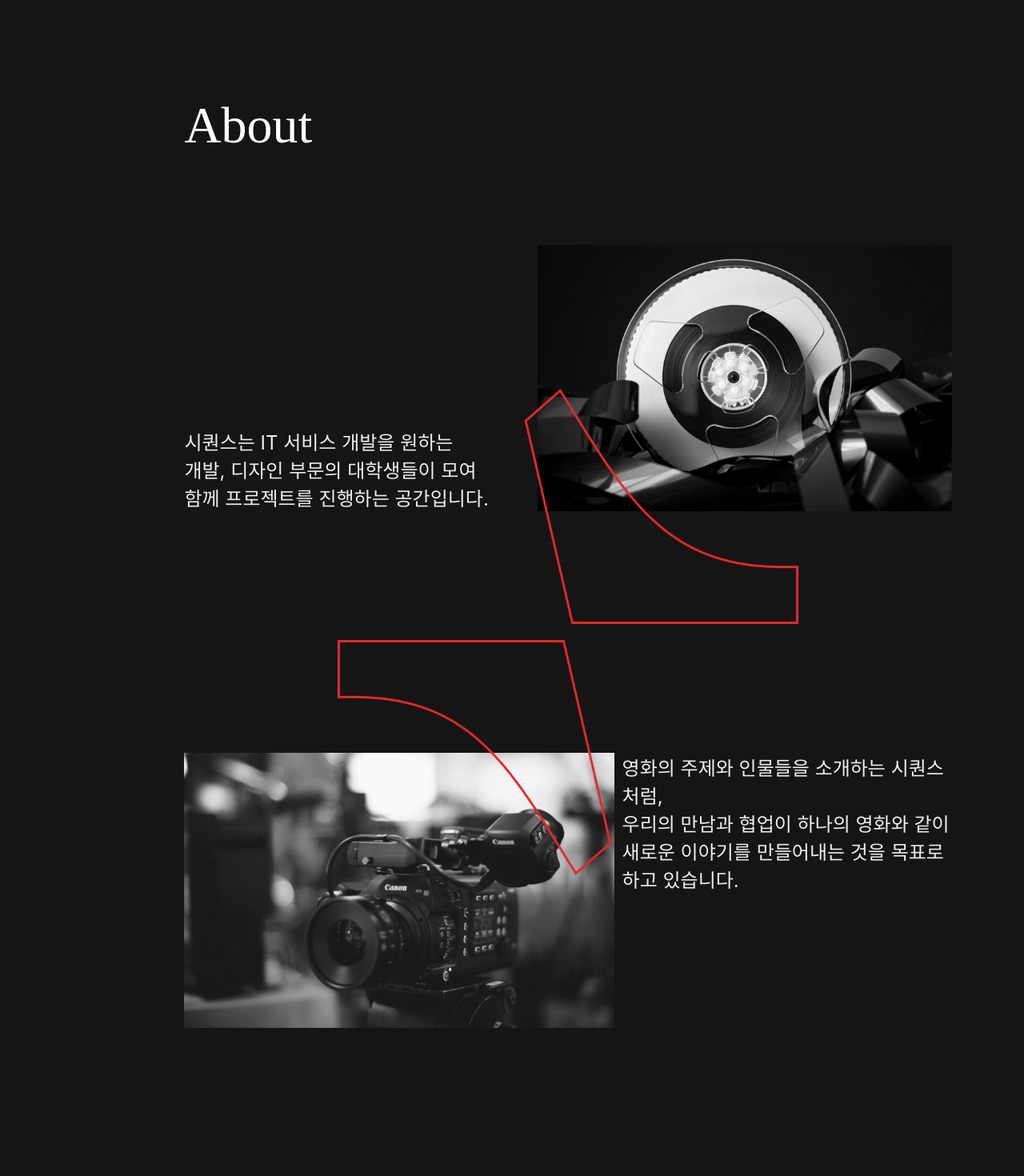
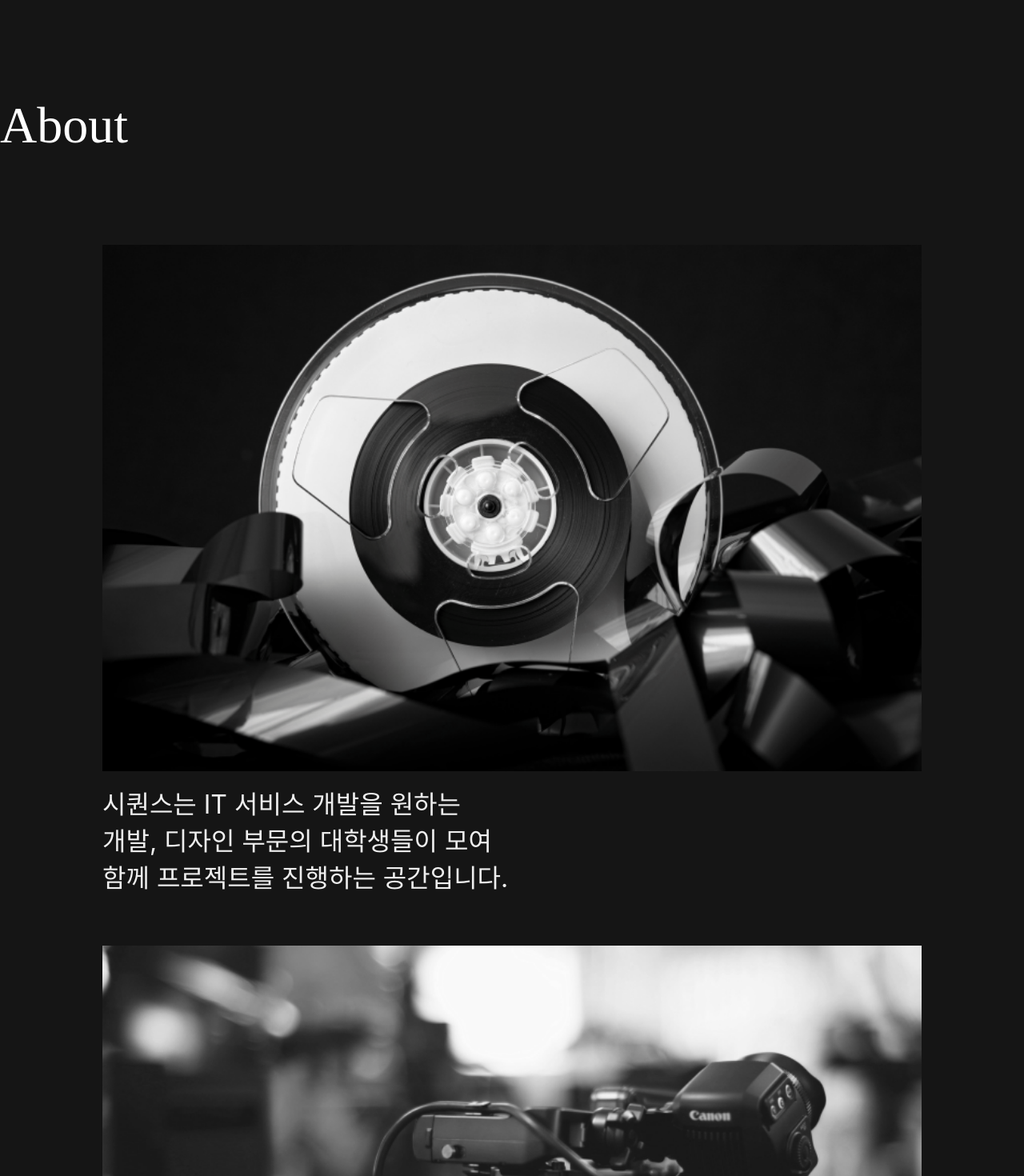
Before and after one commit to Sequence-Front/sequence, a React (Create React App) app: page / in a window 1280 px wide. Shown: the part 2340-3810 px from the top of the page at 80% size. Built offline with nearby package versions, Linux system fonts and the light colour scheme.

Commit message:
모르겠다

```diff
--- a/src/main/page/About.tsx
+++ b/src/main/page/About.tsx
@@ -13,6 +13,12 @@ const Container = styled.div`
   margin-left : 18%;
   margin-right: 7%;
   flex-direction: column;
+
+  @media (max-width: 1290px) {
+    width: calc(100%);
+    margin-left: 0;
+    margin-right: 0;
+  }
 `
 
 const About1Container = styled.div`
@@ -20,20 +26,41 @@ const About1Container = styled.div`
   margin-top: 7rem;
   position: relative;
   flex-direction: row;
+  justify-content: space-between;
   z-index: 0;
+
+  @media (max-width: 1290px) {
+    flex-direction: column;
+  }
 `
 
 const About1Img = styled.img`
   display : flex;
   width: 54%;
+
+  @media (max-width: 1290px) {
+    margin-bottom: 2rem;
+    order: 1;
+    width: 80%;
+    margin: 0 auto;
+  }
 `
 
 const About1Content = styled.div`
   display : flex;
-  width : 46%;
+  width : 46%;//46
   color : #EEEEEE;
   font-size : clamp(1.5rem, 1.5vw, 3rem);
   align-items: flex-end;
+
+  @media (max-width: 1290px) {
+    order: 2;
+    width: 80%;
+    font-size: 2rem;
+    margin: 0 auto;
+    margin-top: 1rem;
+    margin-bottom: 4rem;
+  }
 `
 
 const AboutCenterImg = styled.img`
@@ -42,6 +69,9 @@ const AboutCenterImg = styled.img`
   width: 60%;
   margin: -12vw auto;
   z-index: 1;
+  @media (max-width: 1290px) {
+    display: none;
+  }
 `
 
 const About2Container = styled.div`
@@ -49,11 +79,19 @@ const About2Container = styled.div`
   position: relative;
   flex-direction: row;
   z-index: 0;
+  @media (max-width: 1290px) {
+    flex-direction: column;
+  }
 `
 
 const About2Img = styled.img`
   display : flex;
   width: 56%;
+  @media (max-width: 1290px) {
+    width: 80%;
+    margin: 0 auto;
+    margin-bottom: 2rem;
+  }
 `
 
 const About2Content = styled.div`
@@ -63,6 +101,12 @@ const About2Content = styled.div`
   color : #EEEEEE;
   font-size : clamp(1.5rem, 1.5vw, 3rem);
   align-items: flex-start;
+  @media (max-width: 1290px) {
+    width: 80%;
+    font-size: 2rem;
+    margin: 0 auto;
+    margin-top: 1rem;
+  }
 `
 
 function About() {
@@ -72,9 +116,9 @@ function About() {
       <About1Container>
         <About1Content>
           시퀀스는 IT 서비스 개발을 원하는
-          <br />
+          <br/>
           개발, 디자인 부문의 대학생들이 모여
-          <br />
+          <br/>
           함께 프로젝트를 진행하는 공간입니다.
         </About1Content>
         <About1Img src = {AboutImg1}/>
--- a/src/main/page/Benefit.tsx
+++ b/src/main/page/Benefit.tsx
@@ -14,6 +14,10 @@ const Container = styled.div`
   margin-left : 18%;
   margin-right: 7%;
   flex-direction: column;
+  @media (max-width: 1290px) {
+    width: 100%;
+    margin: 0 auto;
+  }
 `
 
 const BenefitContainer = styled.div`
@@ -27,6 +31,7 @@ const BenefitContainer = styled.div`
   @media (max-width: 1290px) {
     flex-direction: column;
     align-items: center;
+    margin-top: 0;
   }
 `
 
```
